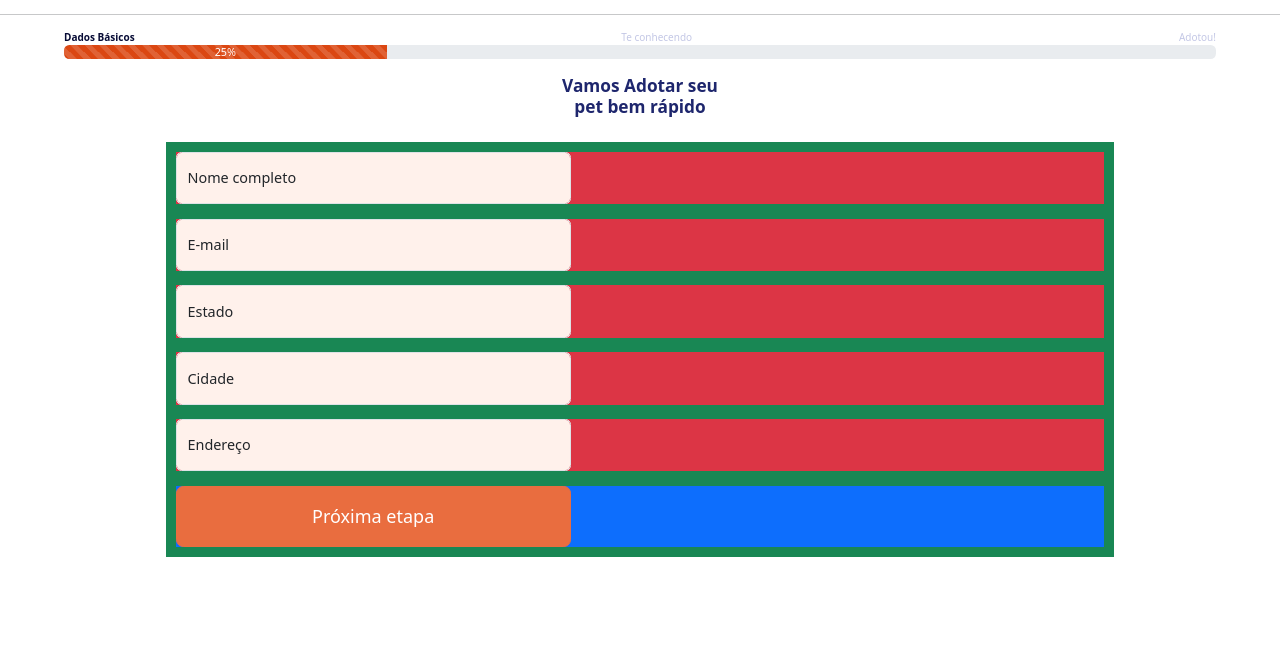
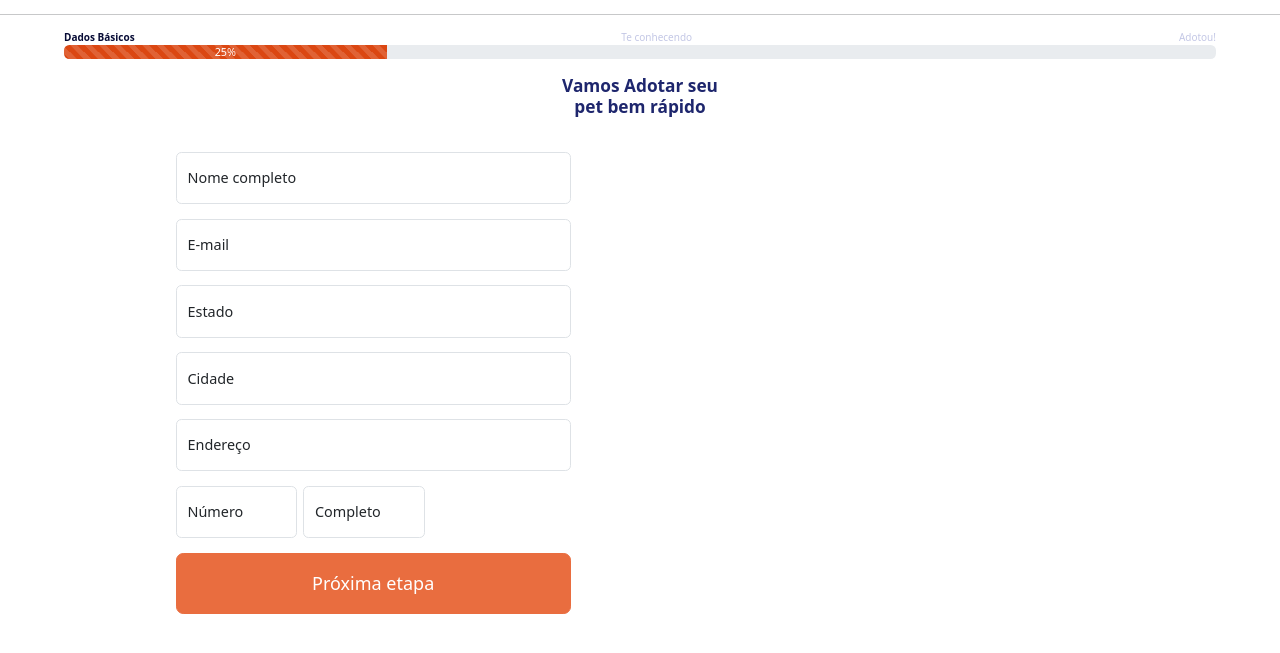
Before and after one commit to ZimboSebastiao/salva-pets2, a PHP site: page /adocao.php in a window 1280 px wide. Shown: the part 80-733 px from the top of the page. Run offline with PHP 8.4, Linux system fonts and the light colour scheme.

Commit message:
Formulário pagina de adoção

```diff
--- a/adocao.php
+++ b/adocao.php
@@ -67,55 +67,55 @@
   </div>
 
   <!-- ====== FORMULÁRIO ====== -->
-  <div class="container bg-primary">
-    <div class="row bg-success">
+  <div class="container">
+    <div class="row">
       <section class="estilo-form">
         <form action=""  method="post">
 
             <!-- ====== Nome Completo ====== -->
-            <div class="form-floating mb-3  bg-danger">
+            <div class="form-floating mb-3">
                 <input type="text" class="form-control input" id="floatingInputGroup2" placeholder="Username" required name="nome">
                 <label for="floatingInputGroup2">Nome completo</label>
             </div>
 
             <!-- ====== E-mail ====== -->
-            <div class="form-floating mb-3 bg-danger">
+            <div class="form-floating mb-3">
                 <input class="form-control input" id="floatingInput" name="email" placeholder="name@example.com" required type="email">
                 <label for="floatingInput">E-mail</label>
             </div>
 
             <!-- ====== Estado ====== -->
-            <div class="form-floating mb-3 bg-danger">
+            <div class="form-floating mb-3">
                 <input type="text" class="form-control input" id="floatingInputGroup2" placeholder="Username" name="estado" required>
                 <label for="floatingInputGroup2">Estado</label>
             </div>
 
             <!-- ====== Cidade ====== -->
-            <div class="form-floating mb-3 bg-danger">
+            <div class="form-floating mb-3">
                 <input type="text" class="form-control input" id="floatingInputGroup2" placeholder="Username" name="cidade" required>
                 <label for="floatingInputGroup2">Cidade</label>
             </div>
 
             <!-- ====== Endereço ====== -->
-            <div class="form-floating mb-3 bg-danger">
+            <div class="form-floating mb-3">
                 <input type="text" class="form-control input" id="floatingInputGroup2" placeholder="Username" name="endereco" required>
                 <label for="floatingInputGroup2">Endereço</label>
             </div>
 
-            <div class="bg-primary">
+            <div class="divide entry">
 
               <!-- ====== Número ====== -->
-              <!-- <div class="form-floating mb-3">
-                  <input type="text" class="form-control input" id="floatingInputGroup2" placeholder="Username" name="numero" required>
+              <div class="form-floating mb-3">
+                  <input type="text" class="form-control" id="floatingInputGroup2" placeholder="Username" name="numero" required>
                   <label for="floatingInputGroup2">Número</label>
-              </div> -->
+              </div>
 
               <!-- ====== Complemento ====== -->
-              <!-- <div class="form-floating mb-3">
-                  <input type="text" class="form-control input" id="floatingInputGroup2" placeholder="Username" name="completo" required>
+              <div class="form-floating mb-3">
+                  <input type="text" class="form-control" id="floatingInputGroup2" placeholder="Username" name="completo" required>
                   <label for="floatingInputGroup2">Completo</label>
               </div>
-            </div> -->
+            </div>
 
 
             <div>
--- a/assets/css/styles.css
+++ b/assets/css/styles.css
@@ -416,11 +416,13 @@ h1 {
 }
 
 .form-control, ::placeholder{
-    background-color: #FFF1EB;
+    /* background-color: #FFF1EB; */
+    background-color: #ffffff;
 }
 
 .form-floating>.form-control, .form-floating>.form-control-plaintext{
-    background-color: #FFF1EB;
+    /* background-color: #FFF1EB; */
+    background-color: #ffffff;
 }
 
 .floatingInput{
@@ -553,9 +555,21 @@ nav h2 a {
 .Beetle-letters {color: #C3C7E5;}
 
 .decrease-letters {font-size: 10px;}
+
 .decrease {
     font-weight: bold;
     color: #070b35;
+}
+
+.divide {
+    display: flex;
+    justify-content: space-between;
+}
+
+.entry {width: 255px;}
+
+.form-floating {
+    margin-right: 6px; /* Adicione a margem desejada entre os elementos */
 }
 
 .icon-city {
```
